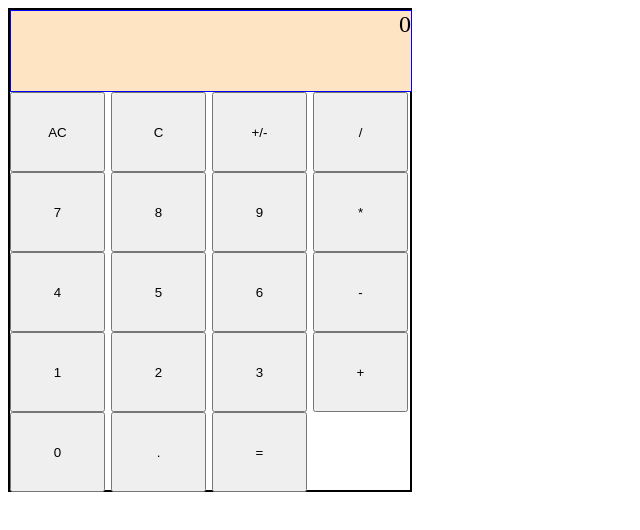
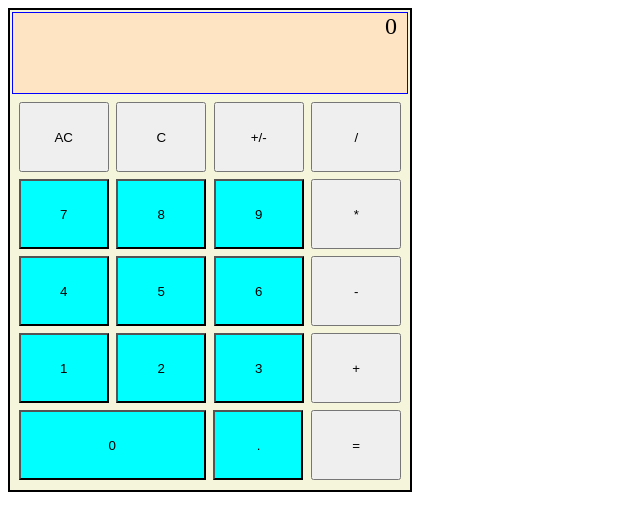
Before and after one commit to 1saswata/foundations-calculator, a plain HTML site: page index.html in a window 1280 px wide. Shown: the whole page, without its empty margins (0-640 px from the left). Drawn offline with Linux system fonts and the light colour scheme.

Commit message:
feat: Improve UI

```diff
--- a/index.html
+++ b/index.html
@@ -12,26 +12,36 @@
             0
         </div>
         <div class="buttons">
+            <div class="row">
                 <button id="clearAll" class="clearAll">AC</button>
                 <button id="clear">C</button>
                 <button id="negative" class="negative">+/-</button>
                 <button id="divide" class="operator">/</button>
+            </div>
+            <div class="row">
                 <button id="7" class="digit">7</button>
                 <button id="8" class="digit">8</button>
                 <button id="9" class="digit">9</button>
                 <button id="multiply" class="operator">*</button>
+            </div>
+            <div class="row">
                 <button id="4" class="digit">4</button>
                 <button id="5" class="digit">5</button>
                 <button id="6" class="digit">6</button>
                 <button id="subtract" class="operator">-</button>
+            </div>
+            <div class="row">
                 <button id="1" class="digit">1</button>
                 <button id="2" class="digit">2</button>
                 <button id="3" class="digit">3</button>
                 <button id="add" class="operator">+</button>
-            <button id="0" class="digit">0</button>
+            </div>
+            <div class="row">
+                <button id="zero" class="digit">0</button>
                 <button id="decimal" class="decimal">.</button>
                 <button id="equals" class="equals">=</button>
             </div>
         </div>
+    </div>
 </body>
 </html>
--- a/style.css
+++ b/style.css
@@ -2,19 +2,36 @@
     height: 480px;
     width: 400px;
     border: 2px solid black;
-    font-size: 24px;;
+    font-size: 24px;
+    background-color: beige;
 }
 .display {
-    width: 100%;
     height: 80px;
     border: 1px solid blue;
     background-color: bisque;
     text-align: right;
+    margin: 2px;
+    padding: 0 10px;
+}
+.buttons {
+    padding: 5px;
+    display: flex;
+    flex-direction: column;
+    justify-content: space-around;
+    gap: 5px;
+}
+.row {
+    display: flex;
+    justify-content: space-around;
 }
 button {
-    width: 95px;
-    height: 80px;
+    margin: 1px;
+    width: 90px;
+    height: 70px;
 }
-.buttons #0 {
-    width: 195px;
+#zero {
+    width: 187px;
 }
+.digit, .decimal{
+    background-color: aqua;
+}
```
Lines whose indentation alone changed are shown as unchanged.
